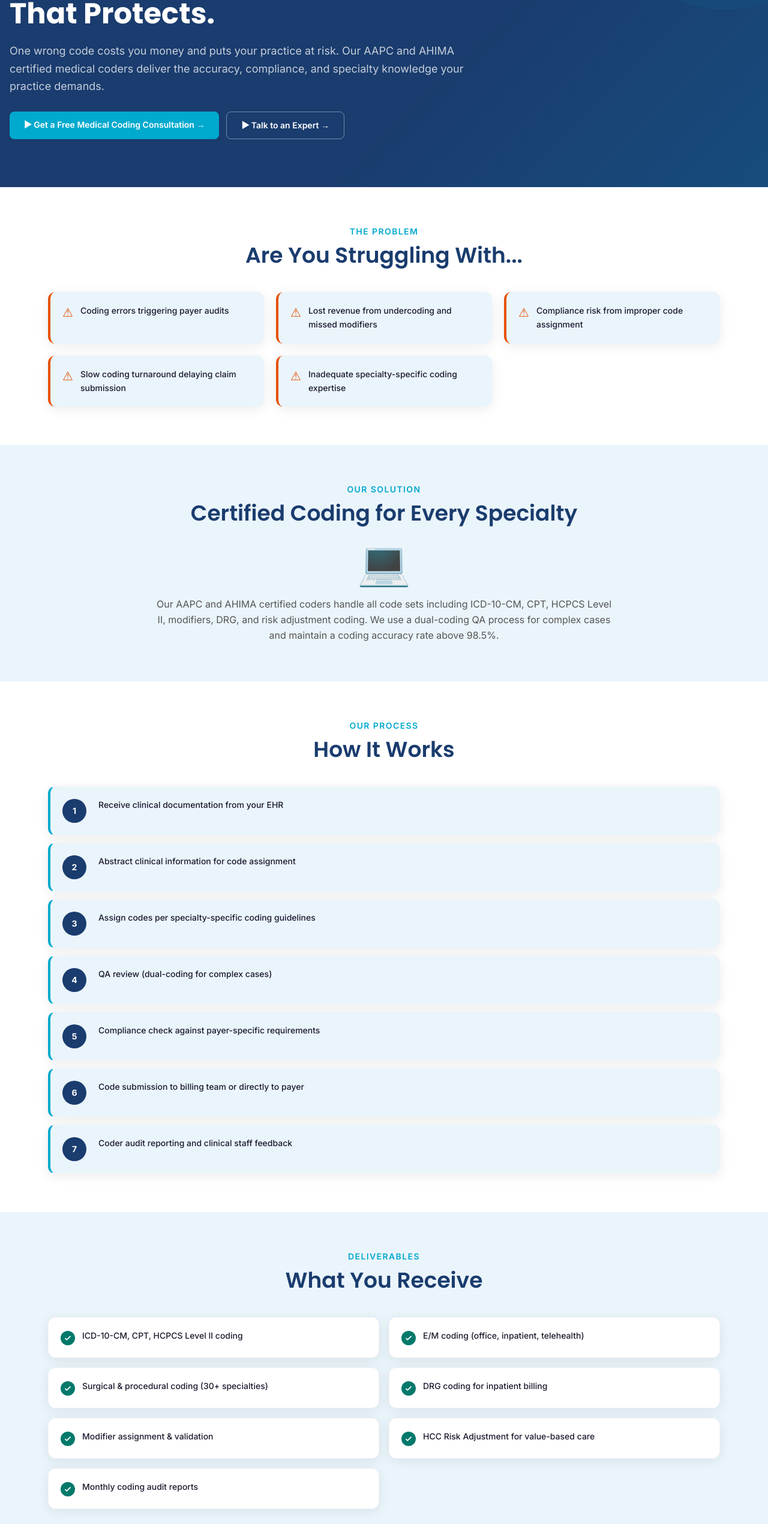
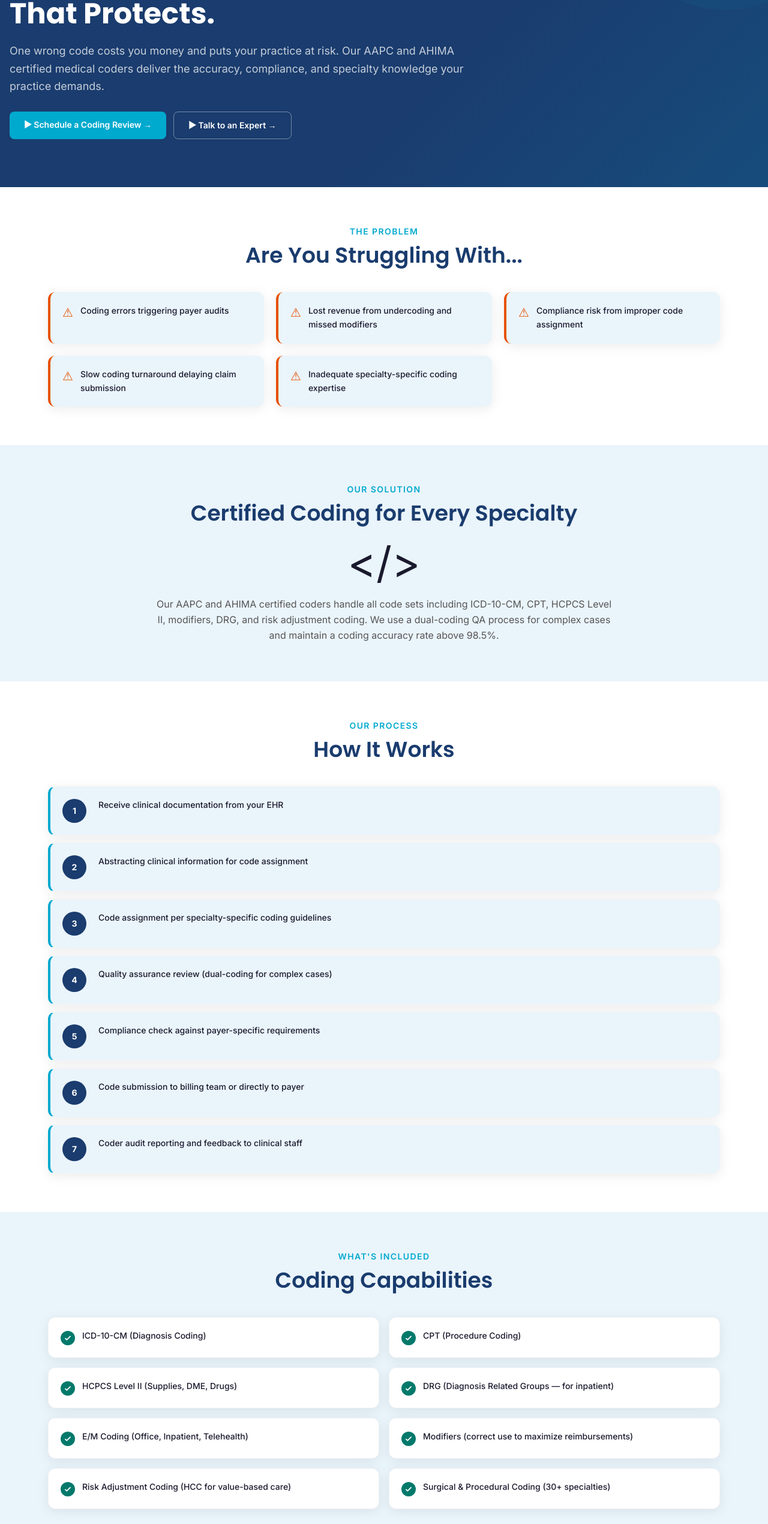
Before and after one commit to raffayprogrammer/Website, a Next.js app: page /services/medical-coding in a window 1280 px wide. Shown: the part 256-2797 px from the top of the page at 60% size. Built offline with nearby package versions, Linux system fonts and the light colour scheme.

Commit message:
Sections 6.2 and 6.3 alignment - Coding Capabilities, RCM Phases, 2-col KPI table support, deliverablesTitle field

```diff
--- a/src/app/services/medical-coding/page.tsx
+++ b/src/app/services/medical-coding/page.tsx
@@ -3,5 +3,13 @@ import ServicePageTemplate from "@/components/templates/ServicePageTemplate";
 import { services } from "@/data/services";
 
 const data = services["medical-coding"];
-export const metadata: Metadata = { title: data.metaTitle, description: data.metaDesc };
-export default function Page() { return <ServicePageTemplate data={data} />; }
+
+export const metadata: Metadata = {
+  title: data.metaTitle,
+  description: data.metaDesc,
+  keywords: data.keywords,
+};
+
+export default function Page() {
+  return <ServicePageTemplate data={data} />;
+}
--- a/src/components/templates/ServicePageTemplate.tsx
+++ b/src/components/templates/ServicePageTemplate.tsx
@@ -116,15 +116,15 @@ export default function ServicePageTemplate({ data }: { data: ServiceData }) {
         </div>
       </section>
 
-      {/* 5. Key Deliverables */}
+      {/* 5. Key Deliverables (or service-specific title via data.deliverablesTitle) */}
       <section className="py-16 bg-ice">
         <div className="max-w-6xl mx-auto px-4">
           <div className="text-center mb-10">
             <p className="text-cyan font-semibold uppercase tracking-widest text-sm mb-2">
-              Deliverables
+              {data.deliverablesTitle ? "What's Included" : "Deliverables"}
             </p>
             <h2 className="t-h2-section font-[family-name:var(--font-poppins)]">
-              What You Receive
+              {data.deliverablesTitle ?? "What You Receive"}
             </h2>
           </div>
           <div className="grid sm:grid-cols-2 gap-4">
@@ -145,8 +145,11 @@ export default function ServicePageTemplate({ data }: { data: ServiceData }) {
         </div>
       </section>
 
-      {/* 6. KPIs & Results (conditional) */}
-      {data.kpis && (
+      {/* 6. KPIs & Results (conditional, 2-col or 3-col based on whether industry data is provided) */}
+      {data.kpis && data.kpis.length > 0 && (() => {
+        const showIndustry = data.kpis.some((k) => k.industry && k.industry.trim() !== "");
+        const cols = showIndustry ? "grid-cols-3" : "grid-cols-2";
+        return (
           <section className="py-16 bg-navy">
             <div className="max-w-5xl mx-auto px-4">
               <div className="text-center mb-10">
@@ -158,25 +161,28 @@ export default function ServicePageTemplate({ data }: { data: ServiceData }) {
                 </h2>
               </div>
               <div className="bg-white/5 border border-white/10 rounded-2xl overflow-hidden">
-              <div className="grid grid-cols-3 bg-white/10 text-white font-semibold text-sm px-6 py-4">
+                <div className={`grid ${cols} bg-white/10 text-white font-semibold text-sm px-6 py-4`}>
                   <div>KPI</div>
-                <div className="text-center">Industry Average</div>
+                  {showIndustry && <div className="text-center">Industry Average</div>}
                   <div className="text-right">[Company Name] Target</div>
                 </div>
                 {data.kpis.map((k) => (
                   <div
                     key={k.kpi}
-                  className="grid grid-cols-3 px-6 py-4 border-t border-white/10 text-white/90 text-sm items-center"
+                    className={`grid ${cols} px-6 py-4 border-t border-white/10 text-white/90 text-sm items-center`}
                   >
                     <div className="font-medium">{k.kpi}</div>
-                  <div className="text-center text-white/60">{k.industry}</div>
+                    {showIndustry && (
+                      <div className="text-center text-white/60">{k.industry || "—"}</div>
+                    )}
                     <div className="text-right text-cyan font-bold">{k.target}</div>
                   </div>
                 ))}
               </div>
             </div>
           </section>
-      )}
+        );
+      })()}
 
       {/* 7. Who This Is For */}
       <section className="py-16 bg-white">
--- a/src/data/services.ts
+++ b/src/data/services.ts
@@ -13,8 +13,10 @@ export type ServiceData = {
   solutionTitle: string;
   solutionBody: string;
   workflow: { step: string; activity: string; timeline?: string }[];
+  /** Optional alternate label for the deliverables section heading. */
+  deliverablesTitle?: string;
   deliverables: string[];
-  kpis?: { kpi: string; industry: string; target: string }[];
+  kpis?: { kpi: string; industry?: string; target: string }[];
   whoFor: string[];
   related: string[];
 };
@@ -88,13 +90,23 @@ export const services: Record<string, ServiceData> = {
     related: ["medical-coding", "denial-management", "revenue-cycle-management"],
   },
 
+  /* Section 6.2 — Medical Coding Service Page (spec-verbatim) */
   "medical-coding": {
     slug: "medical-coding",
     title: "Medical Coding",
-    metaTitle: "Medical Coding Services | ICD-10, CPT, HCPCS | AAPC Certified",
+    metaTitle: "Medical Coding Services | ICD-10, CPT, HCPCS | AAPC Certified | [Company Name]",
     metaDesc:
-      "Accurate ICD-10, CPT, and HCPCS medical coding by AAPC and AHIMA certified coders. Reduce audits, maximize reimbursements.",
-    icon: "💻",
+      "Accurate ICD-10, CPT, and HCPCS medical coding by AAPC and AHIMA certified coders. Reduce audits, maximize reimbursements, and maintain compliance.",
+    keywords: [
+      "medical coding services",
+      "ICD-10 coding",
+      "CPT coding",
+      "HCPCS coding",
+      "certified medical coders",
+      "medical coding outsourcing",
+    ],
+    heroCta: "Schedule a Coding Review",
+    icon: "</>",
     heroHeadline: "Coding That Pays. Compliance That Protects.",
     heroSubheadline:
       "One wrong code costs you money and puts your practice at risk. Our AAPC and AHIMA certified medical coders deliver the accuracy, compliance, and specialty knowledge your practice demands.",
@@ -110,77 +122,104 @@ export const services: Record<string, ServiceData> = {
       "Our AAPC and AHIMA certified coders handle all code sets including ICD-10-CM, CPT, HCPCS Level II, modifiers, DRG, and risk adjustment coding. We use a dual-coding QA process for complex cases and maintain a coding accuracy rate above 98.5%.",
     workflow: [
       { step: "1", activity: "Receive clinical documentation from your EHR" },
-      { step: "2", activity: "Abstract clinical information for code assignment" },
-      { step: "3", activity: "Assign codes per specialty-specific coding guidelines" },
-      { step: "4", activity: "QA review (dual-coding for complex cases)" },
+      { step: "2", activity: "Abstracting clinical information for code assignment" },
+      { step: "3", activity: "Code assignment per specialty-specific coding guidelines" },
+      { step: "4", activity: "Quality assurance review (dual-coding for complex cases)" },
       { step: "5", activity: "Compliance check against payer-specific requirements" },
       { step: "6", activity: "Code submission to billing team or directly to payer" },
-      { step: "7", activity: "Coder audit reporting and clinical staff feedback" },
+      { step: "7", activity: "Coder audit reporting and feedback to clinical staff" },
     ],
+    deliverablesTitle: "Coding Capabilities",
     deliverables: [
-      "ICD-10-CM, CPT, HCPCS Level II coding",
-      "E/M coding (office, inpatient, telehealth)",
-      "Surgical & procedural coding (30+ specialties)",
-      "DRG coding for inpatient billing",
-      "Modifier assignment & validation",
-      "HCC Risk Adjustment for value-based care",
-      "Monthly coding audit reports",
+      "ICD-10-CM (Diagnosis Coding)",
+      "CPT (Procedure Coding)",
+      "HCPCS Level II (Supplies, DME, Drugs)",
+      "DRG (Diagnosis Related Groups — for inpatient)",
+      "E/M Coding (Office, Inpatient, Telehealth)",
+      "Modifiers (correct use to maximize reimbursements)",
+      "Risk Adjustment Coding (HCC for value-based care)",
+      "Surgical & Procedural Coding (30+ specialties)",
     ],
     kpis: [
-      { kpi: "Coding Accuracy Rate", industry: "92-95%", target: "98.5%+" },
-      { kpi: "Coder Query Rate", industry: "8-12%", target: "Under 5%" },
-      { kpi: "Audit Pass Rate (External)", industry: "85%", target: "95%+" },
+      { kpi: "Coding Accuracy Rate",              target: "98.5%+" },
+      { kpi: "Query Rate (coder-physician)",      target: "Under 5%" },
+      { kpi: "Coder Productivity (charts/hour)",  target: "Specialty-specific benchmarks met" },
+      { kpi: "Audit Pass Rate",                   target: "100% internal QA; 95%+ external audit" },
     ],
     whoFor: [
-      "Practices with complex procedural specialties",
-      "Hospitals needing inpatient DRG coding",
-      "Value-based care organizations needing HCC coding",
-      "Practices preparing for payer audits",
+      "Primary Care",
+      "Internal Medicine",
+      "Cardiology",
+      "Orthopedics",
+      "Neurology",
+      "Gastroenterology",
+      "Pulmonology",
+      "Oncology",
+      "Radiology",
+      "Pathology",
+      "Anesthesiology",
+      "Surgery (General, Vascular, Bariatric)",
+      "Psychiatry",
+      "Dermatology",
+      "OB/GYN",
+      "Pediatrics",
+      "Emergency Medicine",
+      "...and more",
     ],
     related: ["medical-billing", "denial-management", "charge-entry"],
   },
 
+  /* Section 6.3 — Revenue Cycle Management Service Page (spec-verbatim) */
   "revenue-cycle-management": {
     slug: "revenue-cycle-management",
     title: "Revenue Cycle Management",
-    metaTitle: "Revenue Cycle Management Services | End-to-End RCM",
+    metaTitle: "Revenue Cycle Management Services | End-to-End RCM | [Company Name]",
     metaDesc:
-      "Full-cycle revenue management services from patient registration to payment reconciliation. Optimize your entire revenue cycle.",
+      "Full-cycle revenue management services from patient registration to payment reconciliation. Optimize your entire revenue cycle with [Company Name]'s expert RCM team.",
+    keywords: [
+      "revenue cycle management",
+      "RCM services",
+      "end-to-end RCM",
+      "healthcare revenue cycle",
+      "outsourced RCM",
+      "physician practice RCM",
+    ],
+    heroCta: "Get a Free RCM Assessment",
     icon: "🔄",
     heroHeadline: "Transform Your Revenue Cycle from Cost Center to Revenue Engine",
     heroSubheadline:
-      "Revenue Cycle Management is not just billing. It's the complete financial health of your practice. We manage every touchpoint in your revenue cycle to ensure nothing falls through the cracks.",
+      "Revenue Cycle Management is not just billing. It's the complete financial health of your practice. [Company Name] manages every touchpoint in your revenue cycle to ensure nothing falls through the cracks.",
     painPoints: [
       "Multiple vendors creating coordination gaps",
       "Lack of visibility into financial performance",
       "Inconsistent processes across patient touchpoints",
       "No single point of accountability for revenue results",
     ],
-    solutionTitle: "One Partner. Your Entire Revenue Cycle.",
+    solutionTitle: "Full-Cycle RCM Services Include",
     solutionBody:
       "We deliver every service your practice needs — from the moment a patient schedules an appointment to the day that claim is fully adjudicated and paid. Our proprietary RCM workflow system gives you real-time visibility while we handle every stage with specialty-specific protocols.",
     workflow: [
-      { step: "1", activity: "Patient Access — Scheduling, eligibility, insurance discovery, prior auth" },
-      { step: "2", activity: "Clinical Documentation — CDI support and documentation quality review" },
-      { step: "3", activity: "Charge Capture — Entry, reconciliation, lost charge prevention" },
-      { step: "4", activity: "Claims Management — Coding, scrubbing, submission, tracking, follow-up" },
-      { step: "5", activity: "Payment Management — ERA/EOB posting, patient billing, collections" },
-      { step: "6", activity: "Denial & AR Management — Tracking, appeals, aged AR recovery" },
-      { step: "7", activity: "Analytics & Reporting — KPI dashboards, payer performance, benchmarking" },
+      { step: "1", activity: "Patient Access — Scheduling support | Eligibility verification | Insurance discovery | Prior auth" },
+      { step: "2", activity: "Clinical Documentation — Documentation quality review | CDI (Clinical Documentation Improvement) support" },
+      { step: "3", activity: "Charge Capture — Charge entry | Charge reconciliation | Lost charge prevention" },
+      { step: "4", activity: "Claims Management — Coding | Claim scrubbing | Submission | Tracking | Status follow-up" },
+      { step: "5", activity: "Payment Management — ERA/EOB posting | Patient billing | Collections | Reconciliation" },
+      { step: "6", activity: "Denial & AR Management — Denial tracking | Appeal management | Aged AR recovery" },
+      { step: "7", activity: "Analytics & Reporting — KPI dashboards | Payer performance analysis | Benchmarking" },
     ],
+    deliverablesTitle: "The [Company Name] RCM Advantage",
     deliverables: [
-      "End-to-end RCM operations across all touchpoints",
-      "Dedicated RCM manager as your primary contact",
-      "Real-time dashboard with live financial visibility",
-      "Specialty-specific RCM protocols",
-      "Continuous payer intelligence updates",
-      "Monthly executive performance reviews",
+      "Single vendor for your entire revenue cycle — no coordination gaps",
+      "Proprietary RCM workflow system with real-time visibility",
+      "Specialty-specific RCM protocols for 30+ medical specialties",
+      "Continuous payer intelligence updates built into our workflows",
+      "Dedicated RCM manager as your primary point of contact",
     ],
     kpis: [
-      { kpi: "Net Collection Rate", industry: "88-92%", target: "96-98%+" },
-      { kpi: "Days in AR", industry: "45-60 days", target: "Under 30 days" },
-      { kpi: "Cost-to-Collect Ratio", industry: "3-5%", target: "Under 2.5%" },
-      { kpi: "Total AR > 90 Days", industry: "20-25%", target: "Under 12%" },
+      { kpi: "Net Collection Rate",       industry: "88-92%",     target: "96-98%+" },
+      { kpi: "Days in AR",                industry: "45-60 days", target: "Under 30 days" },
+      { kpi: "Cost-to-Collect Ratio",     industry: "3-5%",       target: "Under 2.5%" },
+      { kpi: "Total AR > 90 Days",        industry: "20-25%",     target: "Under 12%" },
     ],
     whoFor: [
       "Practices outsourcing their entire billing operation",
```
Also changed, not shown: src/app/services/revenue-cycle-management/page.tsx (+10 -2 lines). Lines whose indentation alone changed are shown as unchanged.
